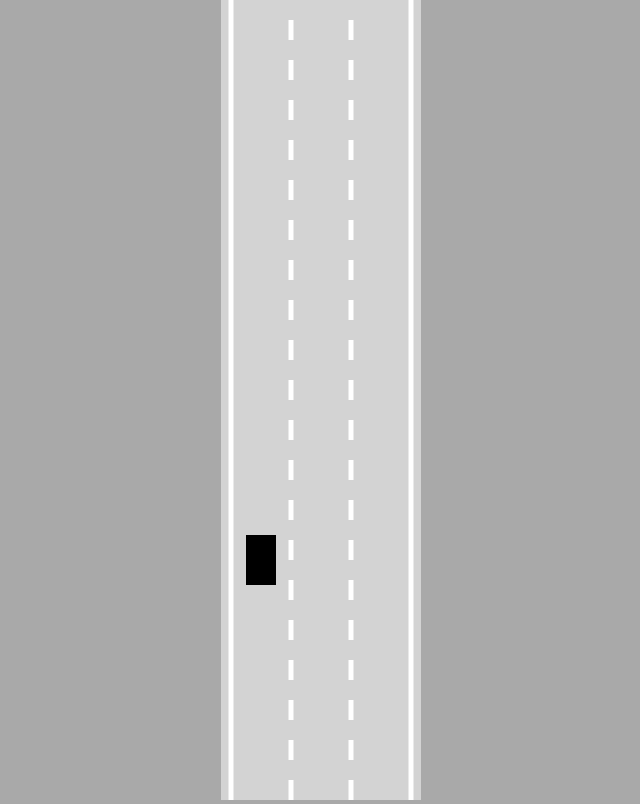
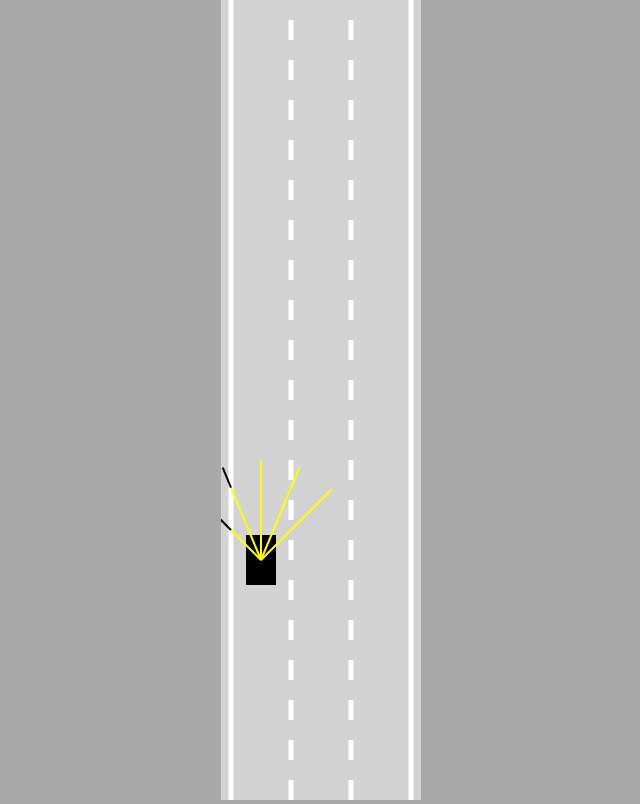
Before and after one commit to juanh2607/Courses, a plain HTML site: page index.html in a window 1280 px wide. Shown: the whole page, without its empty margins (319-959 px from the left). Drawn offline with Linux system fonts and the light colour scheme.

Commit message:
Add artificial sensors to detect borders

```diff
--- a/car.js
+++ b/car.js
@@ -21,19 +21,22 @@ class Car {
     this.angle = 0;
 
     this.controls = new Controls();
+    this.sensor = new Sensor(this);
   }
 
   /**
    * Update the position of the car
    */
-  update() {
+  update(roadBorders) {
     this.#move();
+    this.sensor.update(roadBorders);
   }
 
   /**
    * @param {CanvasRenderingContext2D} ctx
    */
   draw(ctx) {
+
     // Save current state because we will translate and rotate the canvas for
     // this particular draw.
     ctx.save();
@@ -49,8 +52,9 @@ class Car {
       this.height
     );
     ctx.fill();
+    ctx.restore(); // Otherwise we translate and rotate on each frame
 
-    ctx.restore(); // Otherwise we translate and rotate on each frame
+    this.sensor.draw(ctx);
   }
 
   #move() {
--- a/index.html
+++ b/index.html
@@ -5,6 +5,7 @@
 </head>
 <body>
   <canvas id="myCanvas"></canvas>
+  <script src="sensor.js"></script>
   <script src="utils.js"></script>
   <script src="road.js"></script>
   <script src="controls.js"></script>
--- a/main.js
+++ b/main.js
@@ -6,12 +6,11 @@ const ctx = canvas.getContext("2d");
 
 const road = new Road(canvas.width/2, canvas.width*0.9);
 const car = new Car(road.getLaneCenter(0), 100, 30, 50);
-car.draw(ctx)
 
 animate();
 
 function animate() {
-  car.update();
+  car.update(road.borders);
   // Solving to issues at once: resizing if the window changes and resizing
   // forces to clear the canvas.
   canvas.height = window.innerHeight;
--- /dev/null
+++ b/sensor.js
@@ -0,0 +1,126 @@
+/**
+ * Object that knows where the car is (think of it as attached to the car) and
+ * updates based on the properties of the car
+ */
+class Sensor {
+  /**
+   * @param {Car} car
+   */
+  constructor(car) {
+    this.car = car;
+
+    this.rayCount = 5; // The sensor works by casting rays in different directions
+    this.rayLength = 100; // The length determines how far can the ray "see"
+    this.raySpread = Math.PI / 2; // The angle between the leftmost and rightmost ray
+
+    this.rays = []; // Where the segment of the rays will be stored
+    this.readings = []; // Stores for each ray if there is a border and how far
+  }
+
+  update(roadBorders) {
+    this.#castRays();
+    this.readings = [];
+    for (var i = 0; i < this.rays.length; i++) {
+      this.readings.push(
+        this.#getReading(this.rays[i], roadBorders)
+      );
+    }
+
+  }
+
+  /**
+   * @param {CanvasRenderingContext2D} ctx
+   */
+  draw(ctx) {
+    for (var i = 0; i < this.rayCount; i++) {
+      // Set ray end coordinate
+      var end = this.rays[i][1]
+      if (this.readings[i]) {
+        end = this.readings[i];
+      }
+
+      ctx.beginPath();
+      ctx.lineWidth = 2;
+      ctx.strokeStyle = "yellow";
+      ctx.moveTo(
+        this.rays[i][0].x,
+        this.rays[i][0].y,
+      );
+      ctx.lineTo(
+        end.x,
+        end.y
+      );
+      ctx.stroke();
+      // Draw "blocked" part of the ray
+      ctx.beginPath();
+      ctx.lineWidth = 2;
+      ctx.strokeStyle = "black";
+      ctx.moveTo(
+        this.rays[i][1].x,
+        this.rays[i][1].y,
+      );
+      ctx.lineTo(
+        end.x,
+        end.y
+      );
+      ctx.stroke();
+    }
+  }
+
+  /**
+   * Checks if the ray comes into contact with the road border
+   * @param {Array<number>} ray - Array with beginning and end coordinates
+   * @param {Array<Array<number>>} roadBorders - Each roadBorder has a beginning and end coordinate
+   * @returns {null|Intersection} Returns null if the ray doesn't touch any road border,
+   *  otherwise returns the nearest intersection
+   */
+  #getReading(ray, roadBorders) {
+    var touches = [];
+
+    for (var i = 0; i < roadBorders.length; i++) {
+      const touch = getIntersection(
+        ray[0],
+        ray[1],
+        roadBorders[i][0],
+        roadBorders[i][1]
+      );
+
+      if (touch) {
+        touches.push(touch);
+      }
+    }
+
+    if (touches.length == 0) {
+      return null;
+    } else {
+      const offsets = touches.map(e => e.offset);
+      // A single ray can touch many things. We care only for the nearest object
+      const minOffset = Math.min(...offsets);
+      return touches.find(e => e.offset == minOffset);
+    }
+  }
+
+  #castRays() {
+    this.rays = [];
+
+    for (var i = 0; i < this.rayCount; i++) {
+      // Calculate the angle of each individual ray. Imagine a line that goes
+      // forward from the car (90 degrees) => the left extreme is going to be
+      // raySpread/2º degrees anti-clockwise and for the right extreme the same
+      // but clockwise (so negative degrees)
+      const rayAngle = lerp(
+        this.raySpread/2,
+        -this.raySpread/2,
+        this.rayCount == 1 ? 0.5 : i / (this.rayCount - 1)
+      ) + this.car.angle;
+      // Points of the ray
+      const start = {x: this.car.x, y: this.car.y};
+      const end = {
+        x: this.car.x - Math.sin(rayAngle) * this.rayLength,
+        y: this.car.y - Math.cos(rayAngle) * this.rayLength
+      };
+
+      this.rays.push([start, end]);
+    }
+  }
+}
--- a/utils.js
+++ b/utils.js
@@ -9,3 +9,40 @@
 function lerp(A, B, t) {
   return A + (B - A) * t;
 }
+
+ /**
+   * @typedef {Object} Intersection
+   * @property {number} offset - The distance from the origin
+   * @property {Array<number>} coordinate - The coordinate of the touch
+   */
+
+/**
+ * Find the intersection point between to line segments on a 2D plane.
+ * @param {2dCoordinate} A - Beginning of first line
+ * @param {2dCoordinate} B - Ending of first line
+ * @param {2dCoordinate} C - Beginning of second line
+ * @param {2dCoordinate} D - Ending of second line
+ * @returns {Intersection} - Coordinate of intersecion with offset from point A
+ */
+function getIntersection(A, B, C, D) {
+  // Calculate t and u using parametric form of line equations.
+  // Parameter t = a/b = tTop/bottom. Parameter u = c/b = uTop/bottom.
+  const tTop   = (D.x-C.x)*(A.y-C.y) - (D.y-C.y)*(A.x-C.x);
+  const uTop   = (C.y-A.y)*(A.x-B.x) - (C.x-A.x)*(A.y-B.y);
+  const bottom = (D.y-C.y)*(B.x-A.x) - (D.x-C.x)*(B.y-A.y);
+
+  if(bottom != 0) {
+    const t = tTop/bottom;
+    const u = uTop/bottom;
+    // If parameters are not in [0, 1], then the segments do not intersect
+    if(t >= 0 && t <= 1 && u >= 0 && u <= 1) {
+      return {
+        x:lerp(A.x,B.x,t),
+        y:lerp(A.y,B.y,t),
+        offset:t
+        }
+    }
+  }
+  // If bottom = 0, then the lines are parallel
+  return null;
+}
```
